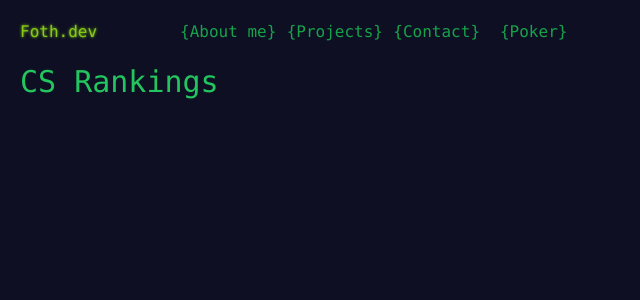
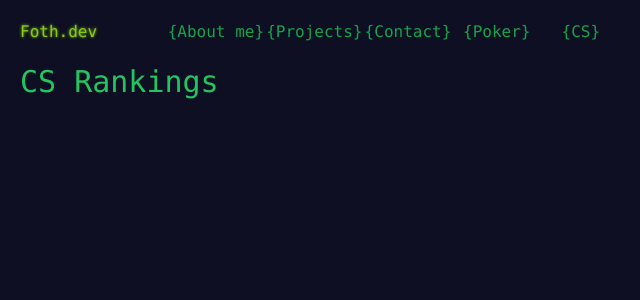
Before and after one commit to NicoFoth/Foth.dev-2.0, a Django app: page /cs/ in a window 1280 px wide. Shown: the top 300 px of the page, without its empty margins (0-640 px from the left). Run offline with Django 3.2, Linux system fonts and the light colour scheme; data that the repository does not hold is empty; style sheets or scripts are compiled from the project's sources; some libraries are stand-ins or nearby versions.

Commit message:
Added the cs tab to the navbar

```diff
--- a/templates/base.html
+++ b/templates/base.html
@@ -17,7 +17,8 @@
             <a class="basis-1/6" href="{% url 'show_about_page' %}"><h3 class="text-green-600  hover:text-green-500 hover:text-shadow-aoc hover:shadow-green-500">{About me}</h3></a>
             <a class="basis-1/6" href="{% url 'show_projects' %}"><h3 class="text-green-600  hover:text-green-500 hover:text-shadow-aoc hover:shadow-green-500">{Projects}</h3></a>
             <a class="basis-1/6" href="{% url 'show_contact_page' %}"><h3 class="text-green-600  hover:text-green-500 hover:text-shadow-aoc hover:shadow-green-500">{Contact}</h3></a>
-            <a class="basis-1/4" href="{% url 'show_poker_page' %}"><h3 class="text-green-600  hover:text-green-500 hover:text-shadow-aoc hover:shadow-green-500">{Poker}</h3></a>
+            <a class="basis-1/6" href="{% url 'show_poker_page' %}"><h3 class="text-green-600  hover:text-green-500 hover:text-shadow-aoc hover:shadow-green-500">{Poker}</h3></a>
+            <a class="basis-1/6" href="{% url 'cs_overview' %}"><h3 class="text-green-600  hover:text-green-500 hover:text-shadow-aoc hover:shadow-green-500">{CS}</h3></a>
         </div>
         {% block content %}
         {% endblock content %}
```
